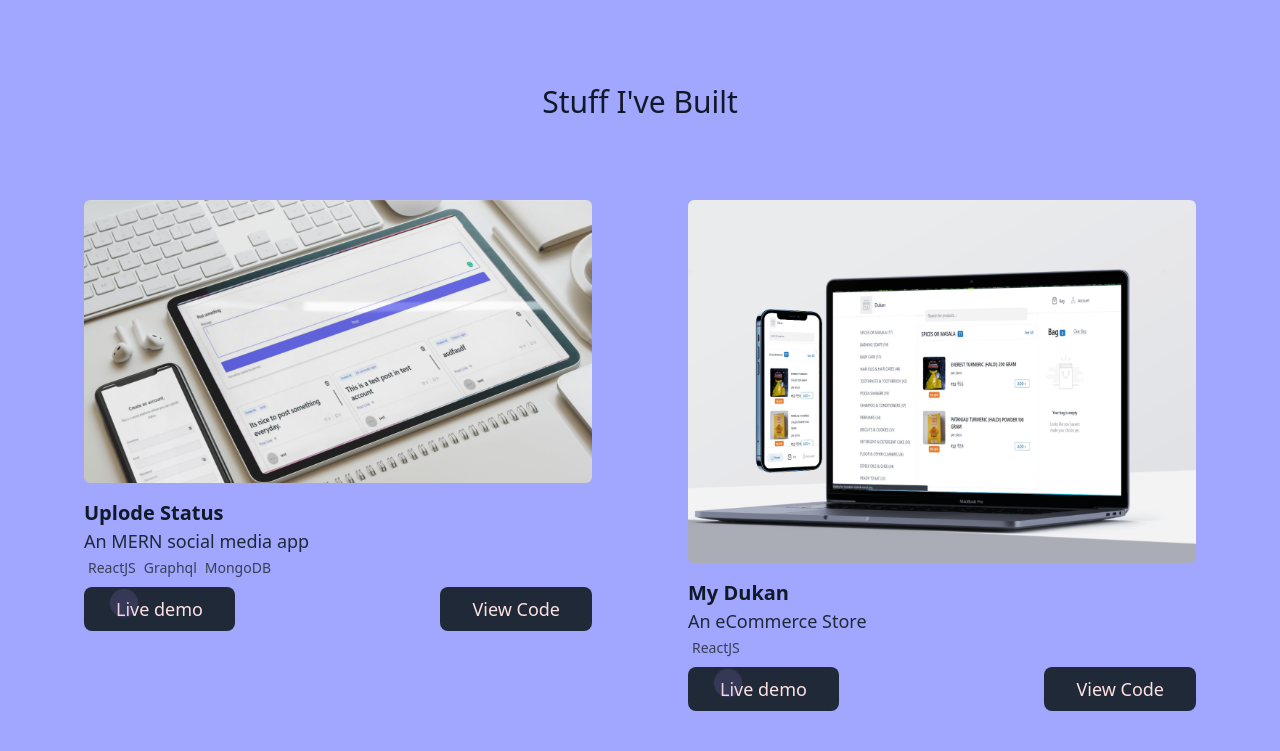
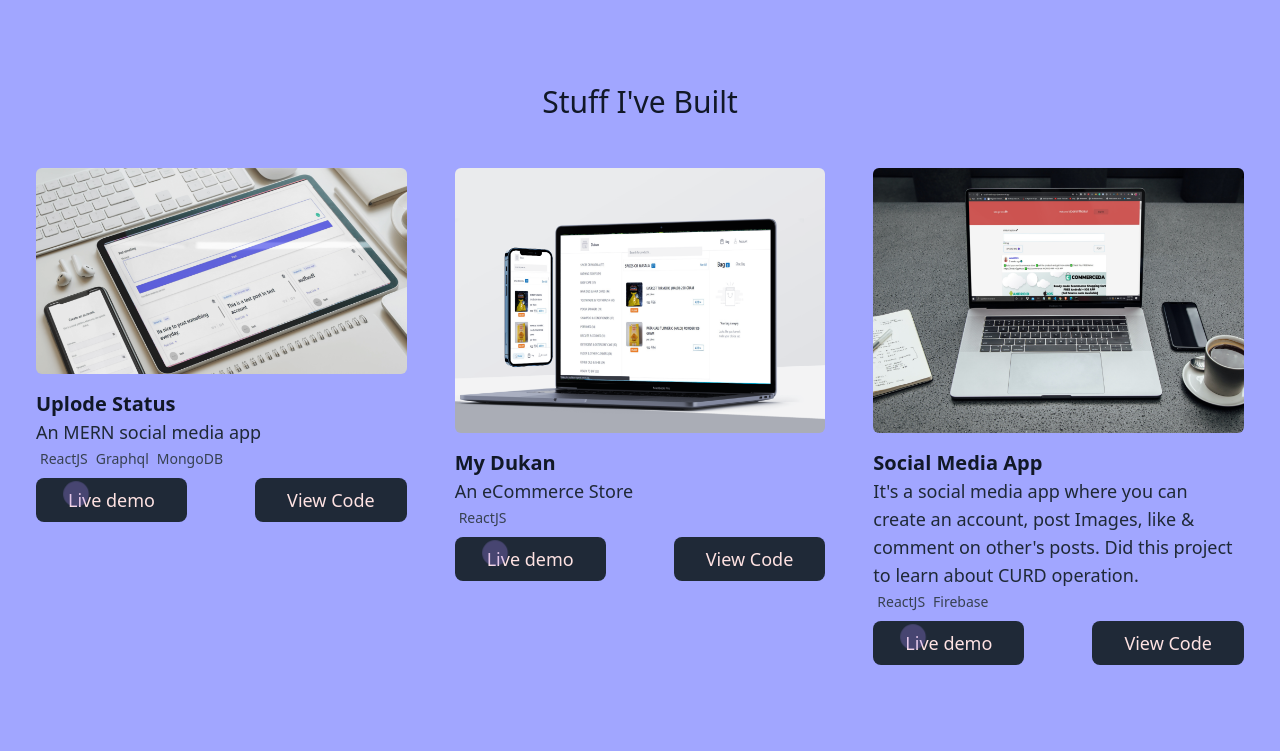
Before and after one commit to vipansh/portfolio2021, a Next.js app: page / in a window 1280 px wide. Shown: the part 1260-2011 px from the top of the page. Built offline with nearby package versions, Linux system fonts and the light colour scheme.

Commit message:
flex to grid

```diff
--- a/components/ProjectList.js
+++ b/components/ProjectList.js
@@ -69,10 +69,10 @@ export const ProjectList = () => {
                 <h1 className="sm:text-3xl text-2xl font-medium title-font text-gray-900    flex justify-center align-center my-4">
                     Stuff I've Built
                 </h1>
-                <div className="flex flex-wrap md:m-4">
+                <div className="grid grid-cols-3 gap-4">
                     {data.map((data, i) => {
                         return (
-                            <div className="lg:w-1/2 md:w-full  md:p-12 my-4  w-full" key={i}>
+                            <div className="w-full  md:p-4 my-4  " key={i}>
                                 <div className="block relative  rounded-md overflow-hidden">
                                     <a rel="noopener noreferrer" target="_blank" href={data.link}>
                                         {" "}
```
